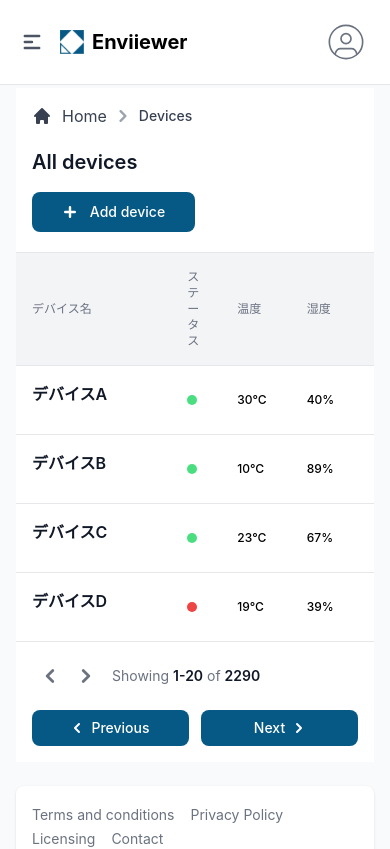
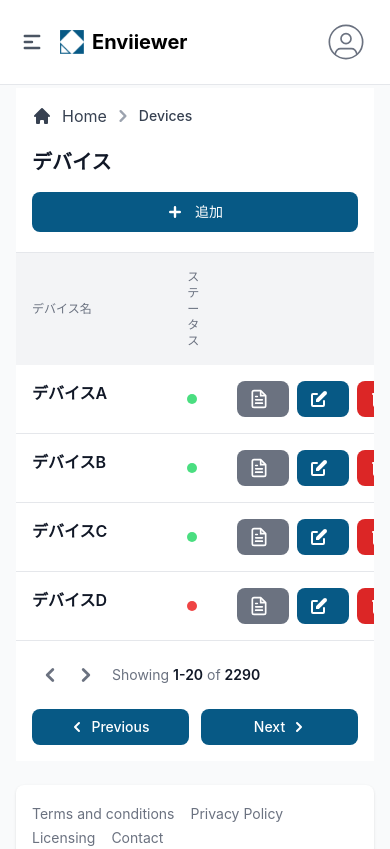
Before and after one commit to yuuu/iot_dashboard_aws_amplify_book_site, a Next.js app: page /devices in a window 390 px wide. Shown: the top 849 px of the page. Built offline with nearby package versions, Linux system fonts and the light colour scheme.

Commit message:
レイアウトやアイコンを調整

```diff
--- a/pages/devices/index.tsx
+++ b/pages/devices/index.tsx
@@ -12,14 +12,14 @@ const DeviceList: NextPage = () => {
           <div className="mb-4">
             <Breadcrumbs pages={[{ name: "Devices", link: "/devices" }]} />
             <h1 className="text-xl sm:text-2xl font-semibold text-gray-900">
-              All devices
+              デバイス
             </h1>
           </div>
           <div className="sm:flex">
             <div className="hidden sm:flex items-center sm:divide-x sm:divide-gray-100 mb-3 sm:mb-0">
               <form className="lg:pr-3" action="#" method="GET">
                 <label htmlFor="devices-search" className="sr-only">
-                  Search
+                  検索
                 </label>
                 <div className="mt-1 relative lg:w-64 xl:w-96">
                   <input
@@ -27,7 +27,7 @@ const DeviceList: NextPage = () => {
                     name="email"
                     id="devices-search"
                     className="bg-gray-50 border border-gray-300 text-gray-900 sm:text-sm rounded-lg focus:ring-sky-800 focus:border-sky-800 block w-full p-2.5"
-                    placeholder="Search for devices"
+                    placeholder="デバイス名"
                   />
                 </div>
               </form>
@@ -36,7 +36,7 @@ const DeviceList: NextPage = () => {
               <button
                 type="button"
                 data-modal-toggle="add-device-modal"
-                className="w-1/2 text-white bg-sky-800 hover:bg-sky-900 focus:ring-4 focus:ring-sky-600 font-medium inline-flex items-center justify-center rounded-lg text-sm px-3 py-2 text-center sm:w-auto"
+                className="w-full text-white bg-sky-800 hover:bg-sky-900 focus:ring-4 focus:ring-sky-600 font-medium inline-flex items-center justify-center rounded-lg text-sm px-3 py-2 text-center sm:w-auto"
               >
                 <svg
                   className="-ml-1 mr-2 h-6 w-6"
@@ -50,7 +50,7 @@ const DeviceList: NextPage = () => {
                     clipRule="evenodd"
                   ></path>
                 </svg>
-                Add device
+                追加
               </button>
             </div>
           </div>
@@ -60,7 +60,7 @@ const DeviceList: NextPage = () => {
         <div className="overflow-x-auto">
           <div className="align-middle inline-block min-w-full">
             <div className="shadow overflow-hidden">
-              <table className="table-fixed min-w-full divide-y divide-gray-200">
+              <table className="table-auto items-center w-full bg-transparent border-collapse">
                 <thead className="bg-gray-100">
                   <tr>
                     <th
@@ -77,19 +77,19 @@ const DeviceList: NextPage = () => {
                     </th>
                     <th
                       scope="col"
-                      className="p-4 text-left text-xs font-medium text-gray-500 uppercase"
+                      className="hidden md:table-cell w-1/6 p-4 text-left text-xs font-medium text-gray-500 uppercase"
                     >
                       温度
                     </th>
                     <th
                       scope="col"
-                      className="p-4 text-left text-xs font-medium text-gray-500 uppercase"
+                      className="hidden md:table-cell w-1/6 p-4 text-left text-xs font-medium text-gray-500 uppercase"
                     >
                       湿度
                     </th>
                     <th
                       scope="col"
-                      className="p-4 text-left text-xs font-medium text-gray-500 uppercase"
+                      className="hidden md:table-cell w-1/6 p-4 text-left text-xs font-medium text-gray-500 uppercase"
                     >
                       気圧
                     </th>
@@ -115,7 +115,7 @@ const DeviceList: NextPage = () => {
                         <td className="px-4 align-middle text-xs whitespace-nowrap p-4">
                           <DeviceStatus status={status} />
                         </td>
-                        <td className="px-4 align-middle text-xs whitespace-nowrap p-4">
+                        <td className="hidden md:table-cell px-4 align-middle text-xs whitespace-nowrap p-4">
                           <BarGraph
                             value={temperature}
                             unit="℃"
@@ -123,10 +123,10 @@ const DeviceList: NextPage = () => {
                             min={-10}
                           />
                         </td>
-                        <td className="px-4 align-middle text-xs whitespace-nowrap p-4">
+                        <td className="hidden md:table-cell px-4 align-middle text-xs whitespace-nowrap p-4">
                           <BarGraph value={humid} unit="%" max={100} min={0} />
                         </td>
-                        <td className="px-4 align-middle text-xs whitespace-nowrap p-4">
+                        <td className="hidden md:table-cell px-4 align-middle text-xs whitespace-nowrap p-4">
                           <BarGraph
                             value={pressure}
                             unit="hPa"
@@ -142,18 +142,20 @@ const DeviceList: NextPage = () => {
                           >
                             <svg
                               className="mr-2 h-5 w-5"
-                              fill="currentColor"
-                              viewBox="0 0 20 20"
                               xmlns="http://www.w3.org/2000/svg"
+                              width="64"
+                              height="64"
+                              viewBox="0 0 24 24"
+                              fill="none"
+                              stroke="#ffffff"
+                              strokeWidth="2"
+                              strokeLinecap="round"
+                              strokeLinejoin="round"
                             >
-                              <path d="M17.414 2.586a2 2 0 00-2.828 0L7 10.172V13h2.828l7.586-7.586a2 2 0 000-2.828z"></path>
-                              <path
-                                fillRule="evenodd"
-                                d="M2 6a2 2 0 012-2h4a1 1 0 010 2H4v10h10v-4a1 1 0 112 0v4a2 2 0 01-2 2H4a2 2 0 01-2-2V6z"
-                                clipRule="evenodd"
-                              ></path>
+                              <path d="M14 2H6a2 2 0 0 0-2 2v16c0 1.1.9 2 2 2h12a2 2 0 0 0 2-2V8l-6-6z" />
+                              <path d="M14 3v5h5M16 13H8M16 17H8M10 9H8" />
                             </svg>
-                            Show
+                            <span className="hidden md:inline">詳細</span>
                           </button>
                           <button
                             type="button"
@@ -173,7 +175,7 @@ const DeviceList: NextPage = () => {
                                 clipRule="evenodd"
                               ></path>
                             </svg>
-                            Edit
+                            <span className="hidden md:inline">編集</span>
                           </button>
                           <button
                             type="button"
@@ -192,7 +194,7 @@ const DeviceList: NextPage = () => {
                                 clipRule="evenodd"
                               ></path>
                             </svg>
-                            Delete
+                            <span className="hidden md:inline">削除</span>
                           </button>
                         </td>
                       </tr>
--- a/src/components/Breadcrumbs.tsx
+++ b/src/components/Breadcrumbs.tsx
@@ -1,4 +1,5 @@
 import React from "react";
+import Link from "next/link";
 
 type Page = {
   name: string;
@@ -14,10 +15,8 @@ const Breadcrumbs: React.FC<Props> = ({ pages }) => {
     <nav className="flex mb-5" aria-label="Breadcrumb">
       <ol className="inline-flex items-center space-x-1 md:space-x-2">
         <li className="inline-flex items-center">
-          <a
-            href="#"
-            className="text-gray-700 hover:text-gray-900 inline-flex items-center"
-          >
+          <Link href="/">
+            <a className="text-gray-700 hover:text-gray-900 inline-flex items-center">
               <svg
                 className="w-5 h-5 mr-2.5"
                 fill="currentColor"
@@ -28,6 +27,7 @@ const Breadcrumbs: React.FC<Props> = ({ pages }) => {
               </svg>
               Home
             </a>
+          </Link>
         </li>
         {pages.map(({ name, link }) => (
           <li key={link}>
@@ -44,12 +44,11 @@ const Breadcrumbs: React.FC<Props> = ({ pages }) => {
                   clipRule="evenodd"
                 ></path>
               </svg>
-              <a
-                href={link}
-                className="text-gray-700 hover:text-gray-900 ml-1 md:ml-2 text-sm font-medium"
-              >
+              <Link href={link}>
+                <a className="text-gray-700 hover:text-gray-900 ml-1 md:ml-2 text-sm font-medium">
                   {name}
                 </a>
+              </Link>
             </div>
           </li>
         ))}
--- a/src/components/dashboard/PinnedDeviceTableCard.tsx
+++ b/src/components/dashboard/PinnedDeviceTableCard.tsx
@@ -3,6 +3,7 @@ import BarGraph from "../BarGraph";
 import Card from "../Card";
 import DeviceStatus from "../DeviceStatus";
 import devices from "../../data/devices";
+import Link from "next/link";
 
 const AcquisitionOverviewCard: React.FC = () => {
   return (
@@ -17,12 +18,11 @@ const AcquisitionOverviewCard: React.FC = () => {
           </span>
         </div>
         <div className="flex-shrink-0">
-          <a
-            href="#"
-            className="text-sm font-medium text-sky-800 hover:bg-gray-100 rounded-lg p-2"
-          >
-            すべて見る
-          </a>
+          <Link href="/devices">
+            <a className="text-sm font-medium text-sky-800 hover:bg-gray-100 rounded-lg p-2">
+              すべて見る
+            </a>
+          </Link>
         </div>
       </div>
       <div className="block w-full overflow-x-auto">
--- a/src/components/layouts/BlandLogo.tsx
+++ b/src/components/layouts/BlandLogo.tsx
@@ -1,16 +1,23 @@
 import React from "react";
+import Link from "next/link";
 
 const BlandLogo: React.FC = () => {
   return (
+    <Link href="/">
       <a
         href="https://demo.themesberg.com/windster/"
         className="text-xl font-bold flex items-center lg:ml-2.5"
       >
         <picture>
-        <img src="/images/logo.png" className="h-6 mr-2" alt="Windster Logo" />
+          <img
+            src="/images/logo.png"
+            className="h-6 mr-2"
+            alt="Windster Logo"
+          />
         </picture>
         <span className="self-center whitespace-nowrap">Enviiewer</span>
       </a>
+    </Link>
   );
 };
 
--- a/src/components/layouts/Sidebar.tsx
+++ b/src/components/layouts/Sidebar.tsx
@@ -33,13 +33,13 @@ const Sidebar: React.FC<Props> = ({ closed, onClick }) => {
                   {
                     text: "Dashboard",
                     key: "dashboard",
-                    link: "https://demo.themesberg.com/windster/",
+                    link: "/",
                     icon: <DashboardIcon />,
                   },
                   {
                     text: "Devices",
                     key: "devices",
-                    link: "https://demo.themesberg.com/windster-pro/kanban/",
+                    link: "/devices",
                     icon: <KanbanIcon />,
                   },
                 ].map(({ text, key, link, icon }) => (
@@ -53,7 +53,7 @@ const Sidebar: React.FC<Props> = ({ closed, onClick }) => {
                   {
                     text: "Help",
                     key: "help",
-                    link: "https://github.com/themesberg/windster-tailwind-css-dashboard/issues",
+                    link: "/help",
                     icon: <HelpIcon />,
                   },
                 ].map(({ text, key, link, icon }) => (
--- a/src/components/layouts/SidebarItem.tsx
+++ b/src/components/layouts/SidebarItem.tsx
@@ -1,4 +1,5 @@
 import React from "react";
+import Link from "next/link";
 
 type Props = {
   text: string;
@@ -8,15 +9,14 @@ type Props = {
 
 const SidebarItem: React.FC<Props> = ({ text, link, icon }) => {
   return (
-    <a
-      href={link}
-      className="text-base text-gray-900 font-normal rounded-lg flex items-center p-2 hover:bg-gray-100 group"
-    >
-      <>
-        {icon}
-        <span className="ml-3">{text}</span>
-      </>
-    </a>
+    <Link href={link}>
+      <a className="text-base text-gray-900 font-normal rounded-lg flex items-center p-2 hover:bg-gray-100 group">
+        <>
+          {icon}
+          <span className="ml-3">{text}</span>
+        </>
+      </a>
+    </Link>
   );
 };
 
```
Lines whose indentation alone changed are shown as unchanged.
